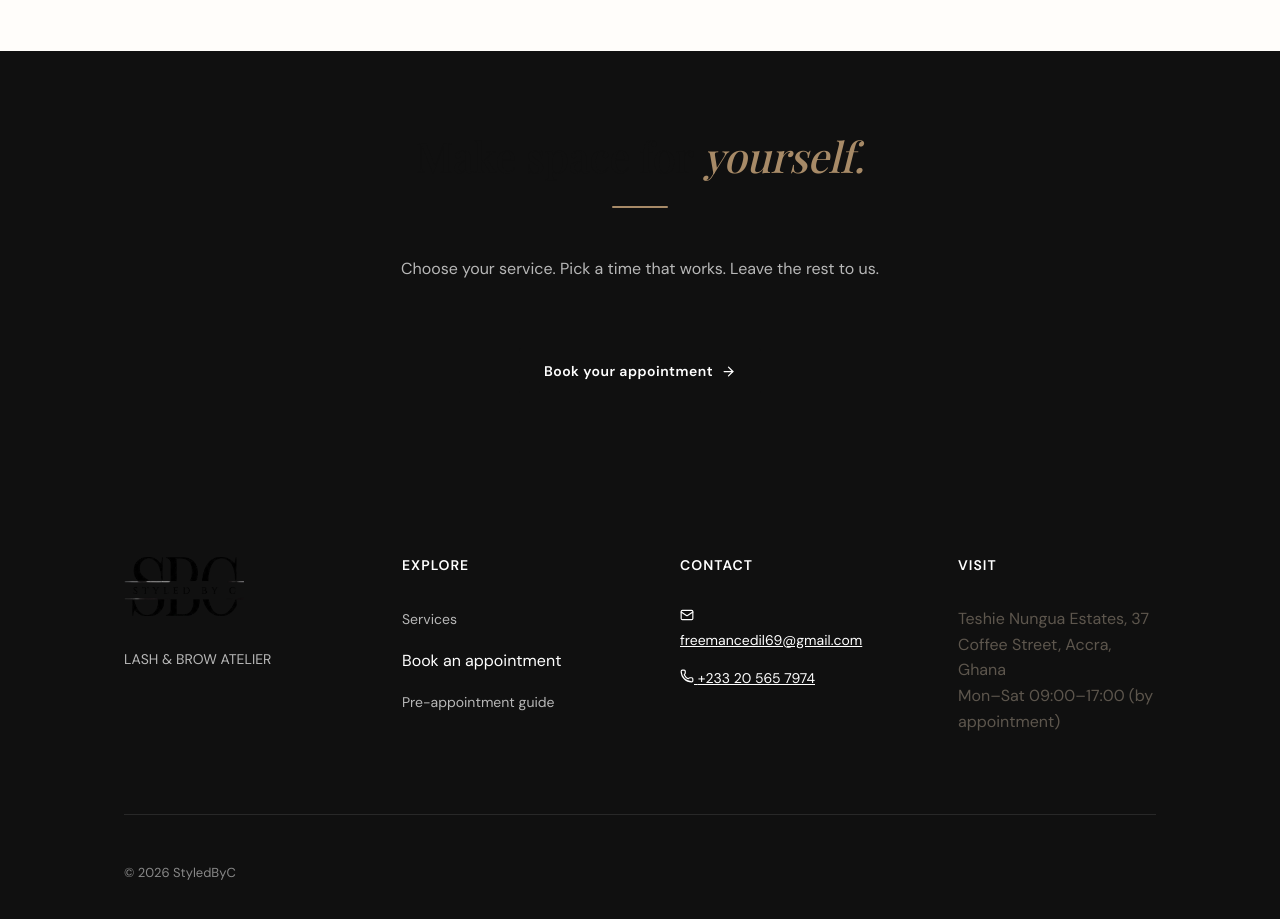
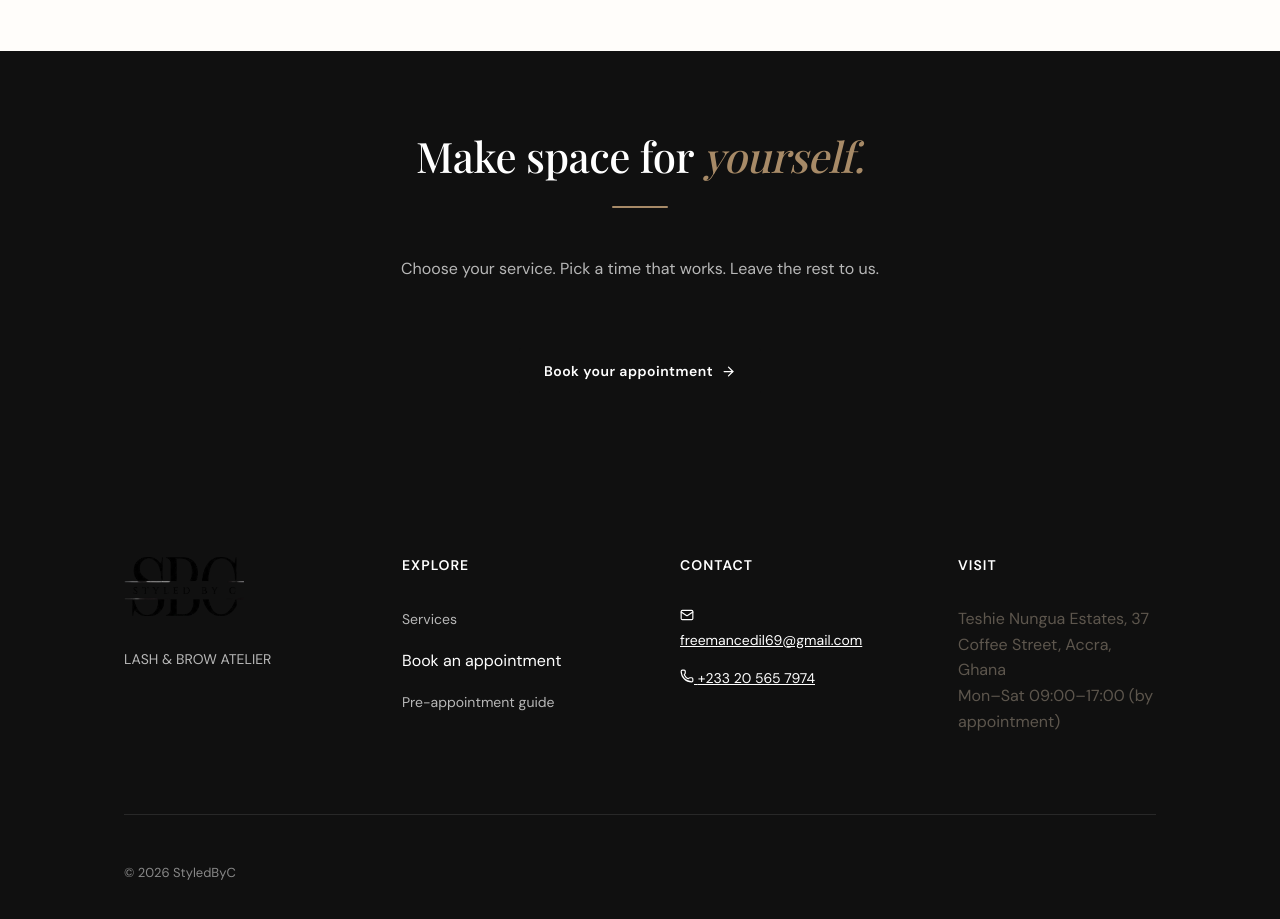
Before and after one commit to Jaytoobad/StyledByC, a React (Vite) app: page / in a window 1280 px wide. Shown: the part 3840-4759 px from the top of the page. Built offline with nearby package versions, Linux system fonts and the light colour scheme; a web font is replaced by a local one.

Commit message:
Make final-cta heading white so full text is visible on black panel

```diff
--- a/src/styles.css
+++ b/src/styles.css
@@ -763,6 +763,10 @@ p {
     margin-bottom: var(--sb-space-5);
   }
 
+  .final-cta .section-heading {
+    color: var(--sb-white);
+  }
+
   .final-cta p {
     color: rgba(255, 255, 255, 0.7);
     margin-bottom: var(--sb-space-6);
```
